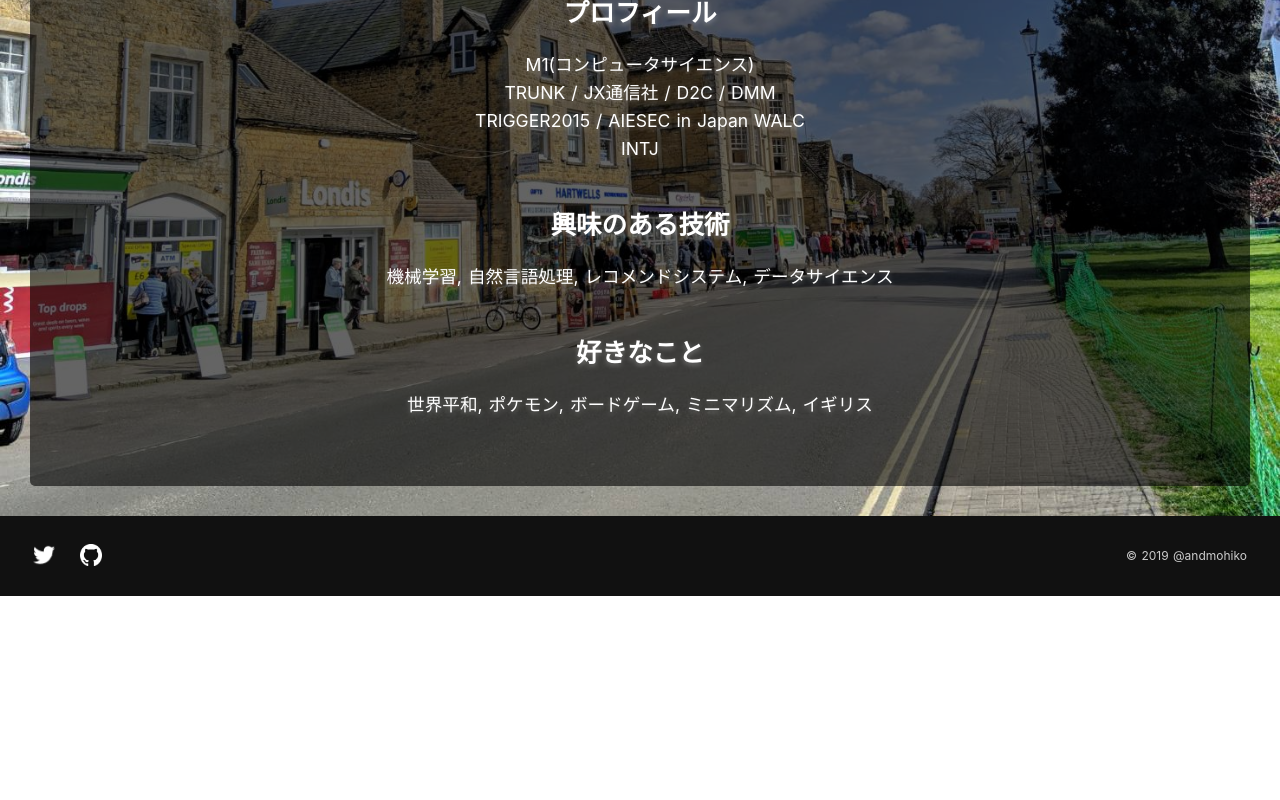
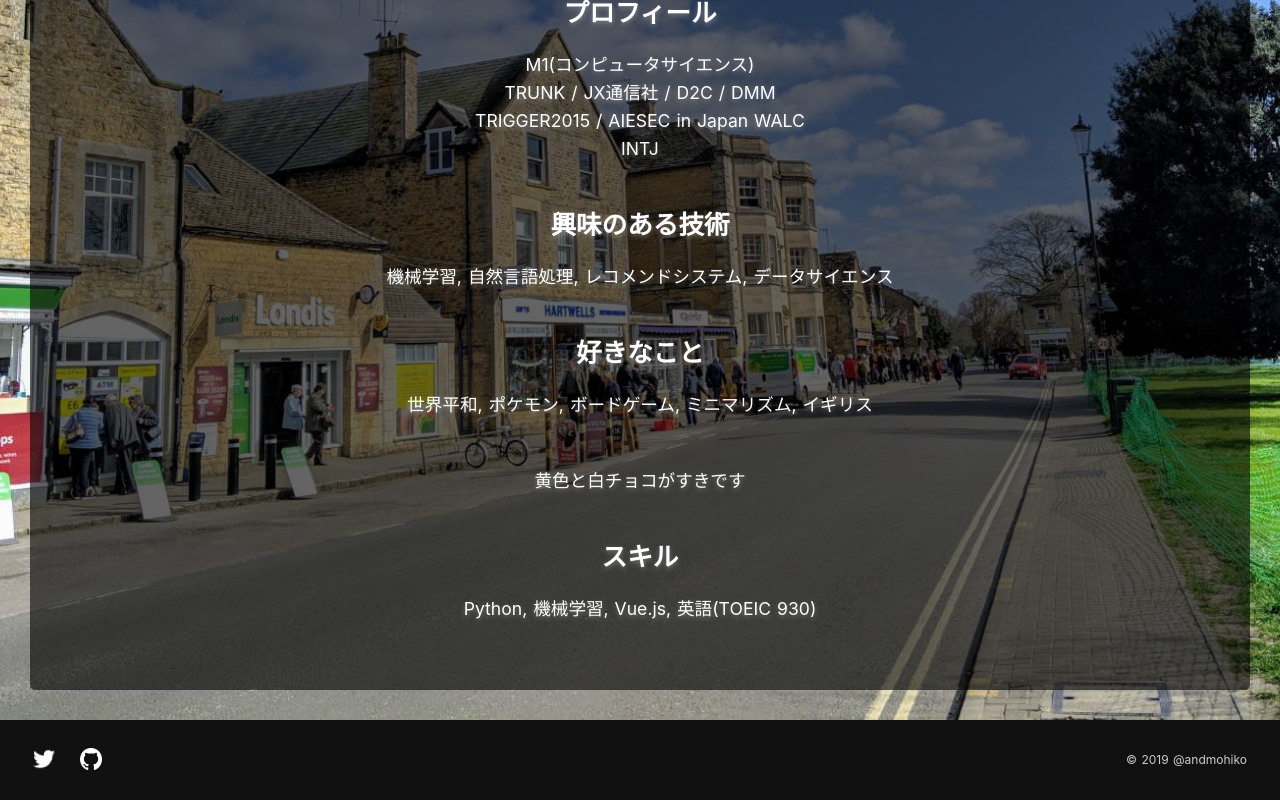
Before and after one commit to andmohiko/portfolio-site, a Nuxt app: page / in a window 1280 px wide. Shown: the part 368-1168 px from the top of the page. Before the commit the page ends 964 px from the top, so only its background shows below. Built offline with nearby package versions, Linux system fonts and the light colour scheme.

Commit message:
fix about

```diff
--- a/components/About.vue
+++ b/components/About.vue
@@ -20,6 +20,9 @@
         <p>機械学習, 自然言語処理, レコメンドシステム, データサイエンス</p>
         <h2>好きなこと</h2>
         <p>世界平和, ポケモン, ボードゲーム, ミニマリズム, イギリス</p>
+				<p>黄色と白チョコがすきです</p>
+				<h2>スキル</h2>
+				<p>Python, 機械学習, Vue.js, 英語(TOEIC 930)</p>
       </div>
     </div>
   </section>
```
